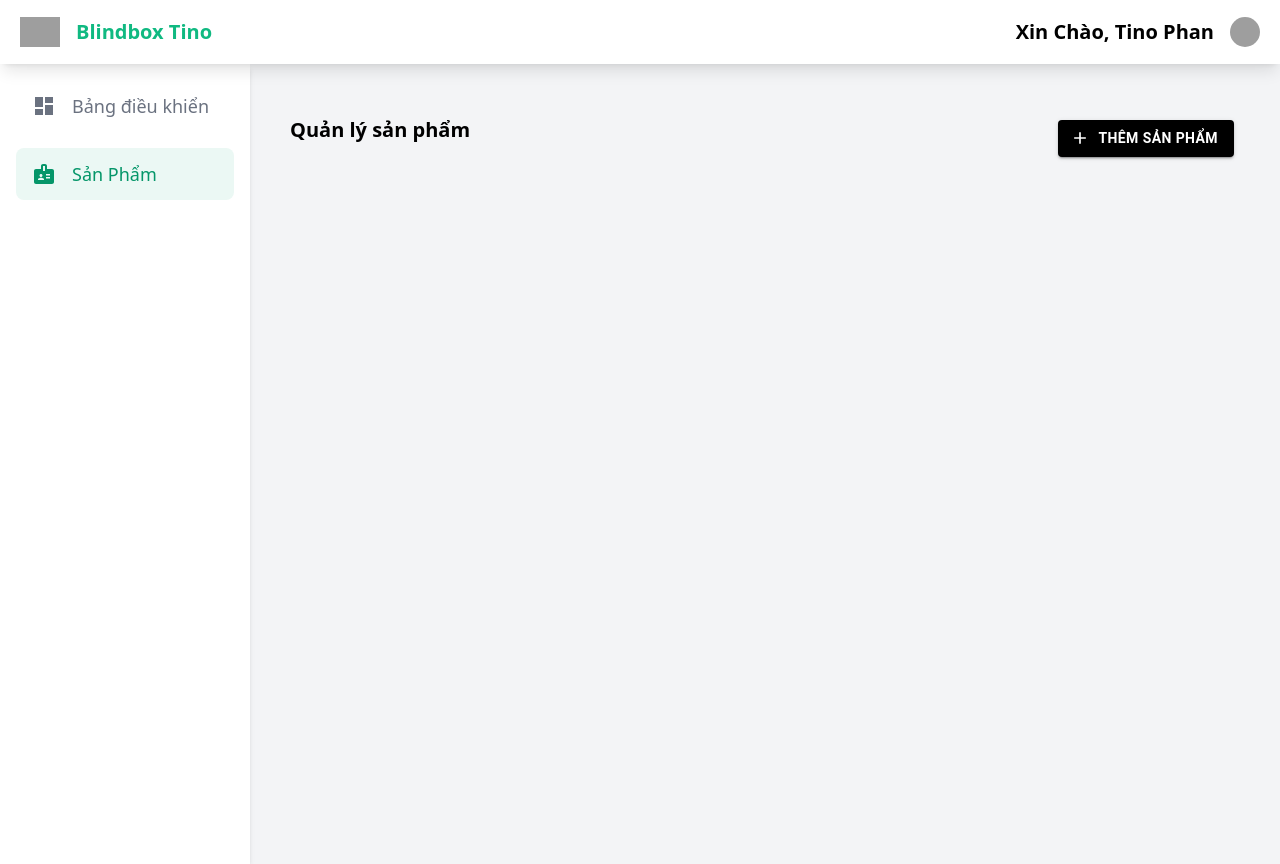
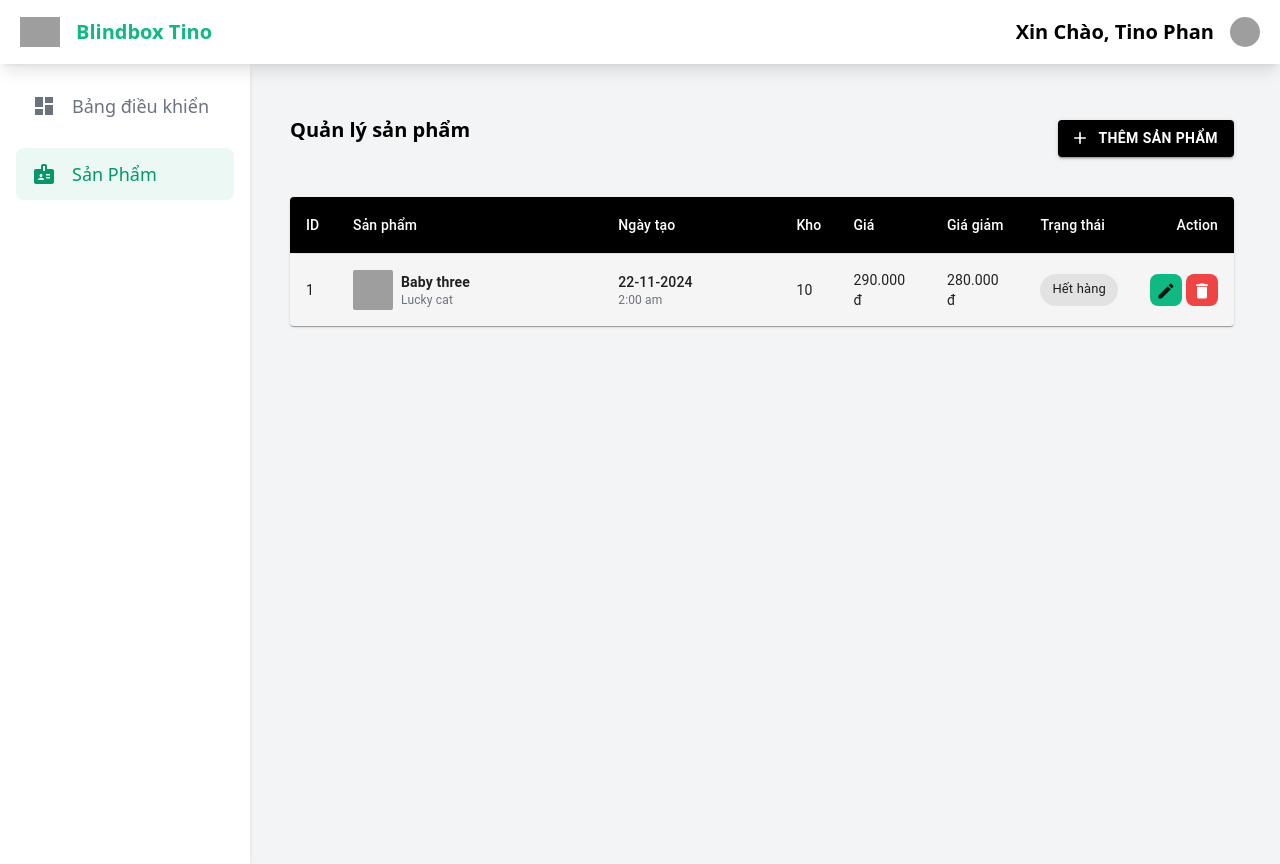
Before and after one commit to tinophan247/TinoBlindbox, a React (Vite) app: page /product in a window 1280 px wide. Built offline with nearby package versions, Linux system fonts and the light colour scheme; grey boxes are pictures that could not be loaded.

Commit message:
update UI table

```diff
--- a/src/pages/AdminSite/Product/Product.jsx
+++ b/src/pages/AdminSite/Product/Product.jsx
@@ -1,6 +1,7 @@
 import { Button } from "@mui/material";
 import AdminLayout from "../../../component/AdminLayout";
 import AddIcon from "@mui/icons-material/Add";
+import ProductTable from "./ProductTable";
 
 function Product() {
   return (
@@ -10,12 +11,20 @@ function Product() {
           <h1 className="text-xl font-semibold">Quản lý sản phẩm</h1>
           <Button
             variant="contained"
-            sx={{ backgroundColor: "black", color: "white", fontWeight: 600, marginTop: 2 }}
+            sx={{
+              backgroundColor: "black",
+              color: "white",
+              fontWeight: 600,
+              marginTop: 2,
+            }}
             startIcon={<AddIcon />}
             className="w-full sm:w-auto mt-4 sm:mt-0 px-4"
-            >
+          >
             Thêm sản phẩm
           </Button>
+        </div>
+        <div className="mt-10">
+          <ProductTable />
         </div>
       </div>
     </AdminLayout>
--- /dev/null
+++ b/src/pages/AdminSite/Product/ProductTable.jsx
@@ -0,0 +1,120 @@
+import { styled } from "@mui/material/styles";
+import Table from "@mui/material/Table";
+import TableBody from "@mui/material/TableBody";
+import TableCell, { tableCellClasses } from "@mui/material/TableCell";
+import TableContainer from "@mui/material/TableContainer";
+import TableHead from "@mui/material/TableHead";
+import TableRow from "@mui/material/TableRow";
+import Paper from "@mui/material/Paper";
+import EditIcon from "@mui/icons-material/Edit";
+import DeleteIcon from "@mui/icons-material/Delete";
+import { Chip } from "@mui/material";
+
+// Styled TableCell for header and body cells
+const StyledTableCell = styled(TableCell)(({ theme }) => ({
+  [`&.${tableCellClasses.head}`]: {
+    backgroundColor: theme.palette.common.black,
+    color: theme.palette.common.white,
+  },
+  [`&.${tableCellClasses.body}`]: {
+    fontSize: 14,
+  },
+}));
+
+// Styled TableRow for alternating row styles and removing borders on last row
+const StyledTableRow = styled(TableRow)(({ theme }) => ({
+  "&:nth-of-type(odd)": {
+    backgroundColor: theme.palette.action.hover,
+  },
+  "&:last-child td, &:last-child th": {
+    border: 0,
+  },
+}));
+
+export default function ProductTable() {
+  return (
+    <TableContainer component={Paper}>
+      <Table sx={{ minWidth: 700 }} aria-label="customized table">
+        <TableHead>
+          <TableRow>
+            <StyledTableCell sx={{ width: "5%" }}>ID</StyledTableCell>
+            <StyledTableCell sx={{ width: "30%" }} align="left">
+              Sản phẩm
+            </StyledTableCell>
+            <StyledTableCell sx={{ width: "20%" }} align="left">
+              Ngày tạo
+            </StyledTableCell>
+            <StyledTableCell sx={{ width: "5%" }} align="left">
+              Kho
+            </StyledTableCell>
+            <StyledTableCell sx={{ width: "10%" }} align="left">
+              Giá
+            </StyledTableCell>
+            <StyledTableCell sx={{ width: "10%" }} align="left">
+              Giá giảm
+            </StyledTableCell>
+            <StyledTableCell sx={{ width: "10%" }} align="left">
+              Trạng thái
+            </StyledTableCell>
+            <StyledTableCell align="right">Action</StyledTableCell>
+          </TableRow>
+        </TableHead>
+        <TableBody>
+          <StyledTableRow>
+            <StyledTableCell component="th" scope="row">
+              1
+            </StyledTableCell>
+            <StyledTableCell component="th" scope="row">
+              <div className="flex gap-2 items-center">
+                <img
+                  className="w-10 rounded-sm"
+                  src="https://firebasestorage.googleapis.com/v0/b/uploadingfile-73c77.appspot.com/o/luckycat.webp?alt=media&token=7aef5913-2f59-451b-a070-c12bf9064c51"
+                  alt="Image"
+                  style={{ width: "40px", height: "40px", objectFit: "cover" }}
+                />
+                <div className="flex flex-col justify-between">
+                  <p className="font-semibold text-sm">Baby three</p>
+                  <p className="text-gray-500 text-xs">Lucky cat</p>
+                </div>
+              </div>
+            </StyledTableCell>
+            <StyledTableCell component="th" scope="row">
+              <div className="flex flex-col justify-between">
+                <p className="font-medium text-sm">22-11-2024</p>
+                <p className="text-xs text-gray-500">2:00 am</p>
+              </div>
+            </StyledTableCell>
+            <StyledTableCell component="th" scope="row">
+              10
+            </StyledTableCell>
+            <StyledTableCell component="th" scope="row">
+              290.000 đ
+            </StyledTableCell>
+            <StyledTableCell component="th" scope="row">
+              280.000 đ
+            </StyledTableCell>
+            <StyledTableCell component="th" scope="row">
+              <Chip label="Hết hàng" color="default" />
+            </StyledTableCell>
+            <StyledTableCell align="right">
+              <div className="flex gap-1 justify-end">
+                <button
+                  className="w-8 h-8 rounded-lg bg-emerald-500"
+                  style={{ padding: "6px" }}
+                >
+                  <EditIcon sx={{ fontSize: "20px" }} />
+                </button>
+                <button
+                  className="w-8 h-8 rounded-lg bg-red-500 text-white"
+                  style={{ padding: "6px" }}
+                >
+                  <DeleteIcon sx={{ fontSize: "20px" }} />
+                </button>
+              </div>
+            </StyledTableCell>
+          </StyledTableRow>
+        </TableBody>
+      </Table>
+    </TableContainer>
+  );
+}
```
